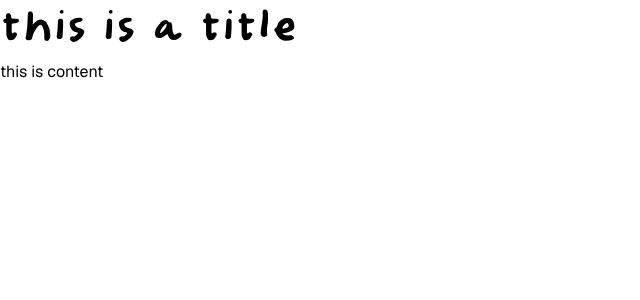
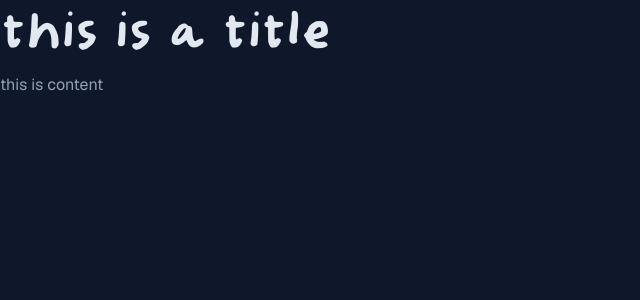
Before and after one commit to AkshatAdsule/photos, a React (Vite) app: page / in a window 1280 px wide. Shown: the top 300 px of the page, without its empty margins (0-640 px from the left). Built offline with nearby package versions, Linux system fonts and the light colour scheme.

Commit message:
background and match fonts to main website

```diff
--- a/index.html
+++ b/index.html
@@ -7,7 +7,9 @@
     <meta name="viewport" content="width=device-width, initial-scale=1.0" />
     <title>photos</title>
   </head>
-  <body>
+  <body
+    class="bg-slate-900 leading-relaxed text-slate-400 antialiased selection:bg-teal-300 selection:text-teal-900"
+  >
     <div id="root"></div>
     <script type="module" src="/src/main.tsx"></script>
   </body>
--- a/src/index.css
+++ b/src/index.css
@@ -21,15 +21,15 @@
 
 @layer base {
   h1 {
-    @apply font-akshat-sans text-6xl;
+    @apply font-akshat-sans text-5xl tracking-tight text-slate-200 sm:text-7xl;
   }
 
   h2 {
-    @apply font-space-grotesk text-2xl;
+    @apply font-space-grotesk mt-3 text-lg font-medium tracking-tight text-slate-200 sm:text-xl;
   }
 
   h3 {
-    @apply font-space-grotesk text-xl;
+    @apply font-space-grotesk font-medium leading-snug text-slate-200;
   }
 
   p {
```
